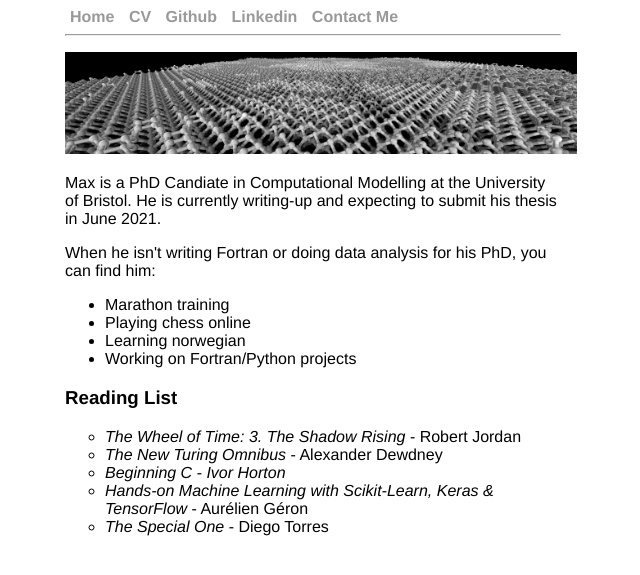
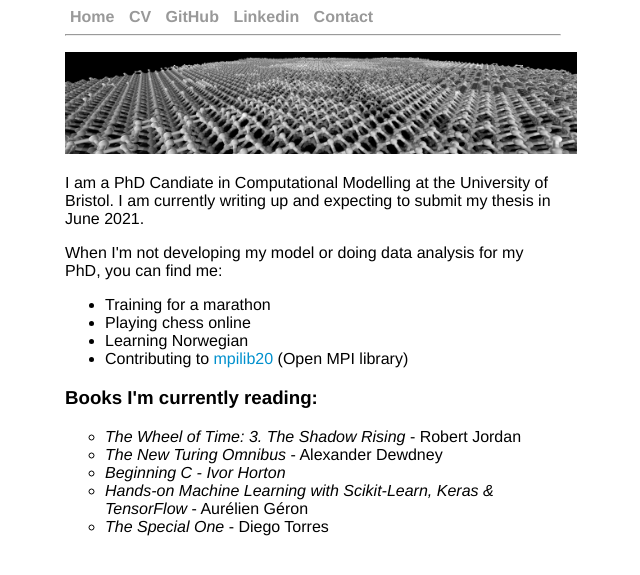
Before and after one commit to maxwilliams94/maxwilliams94.github.io, a Jekyll site: the page built from index.md, in a window 1280 px wide. Shown: the top 575 px of the page, without its empty margins (327-967 px from the left). Built offline with Jekyll 4.4.1, drawn with Linux system fonts in a browser that asks for light colours.

Commit message:
Apply corrections - 1st person - host cv on github not dropbox

```diff
--- a/_sass/main.scss
+++ b/_sass/main.scss
@@ -1,7 +1,8 @@
 $font-stack: Helvetica, sans-serif;
 $c-white: #FFF;
 $c-black: #000;
-$c-link: #999;
+$c-link: #0090cd;
+$c-navlink: #999;
 
 $main-bg: $c-white;
 $main-fc: $c-black;
@@ -36,6 +37,7 @@ nav a {
   font-weight: bold;
   padding: 10px 5px;
   width: 25px;
+  color: $c-navlink
 }
 nav a:hover {
   background-color: #000;
--- a/index.md
+++ b/index.md
@@ -3,17 +3,17 @@ title: "Max Williams, PhD Candidate"
 layout: "default"
 ---
 <img src="{{ "assets/banner2.jpg" | relative_url }}" alt="diamond {100} surface" style="width:40vw;float:center">
-<p>Max is a PhD Candiate in Computational Modelling at the University of Bristol. He is currently writing-up and expecting to submit his thesis in June 2021.</p>
+<p>I am a PhD Candiate in Computational Modelling at the University of Bristol. I am currently writing up and expecting to submit my thesis in June 2021.</p>
 
-<p>When he isn't writing Fortran or doing data analysis for his PhD, you can find him:</p>
+<p>When I'm not developing my model or doing data analysis for my PhD, you can find me:</p>
 <ul>
-<li>Marathon training</li>
+<li>Training for a marathon</li>
 <li>Playing chess online</li>
-<li>Learning norwegian</li>
-<li>Working on Fortran/Python projects</li>
+<li>Learning Norwegian</li>
+<li>Contributing to <a href="https://github.com/AlexBuccheri/mpilib20" target="_blank">mpilib20</a> (Open MPI library)</li>
 </ul>
 
-<h3>Reading List</h3>
+<h3>Books I'm currently reading:</h3>
 <ul class="book-list">
 <li><i>The Wheel of Time: 3. The Shadow Rising</i> - Robert Jordan</li>
 <li><i>The New Turing Omnibus</i> - Alexander Dewdney</li>
```
Also changed, not shown: _layouts/default.html (+4 -4 lines), 1 other file.
